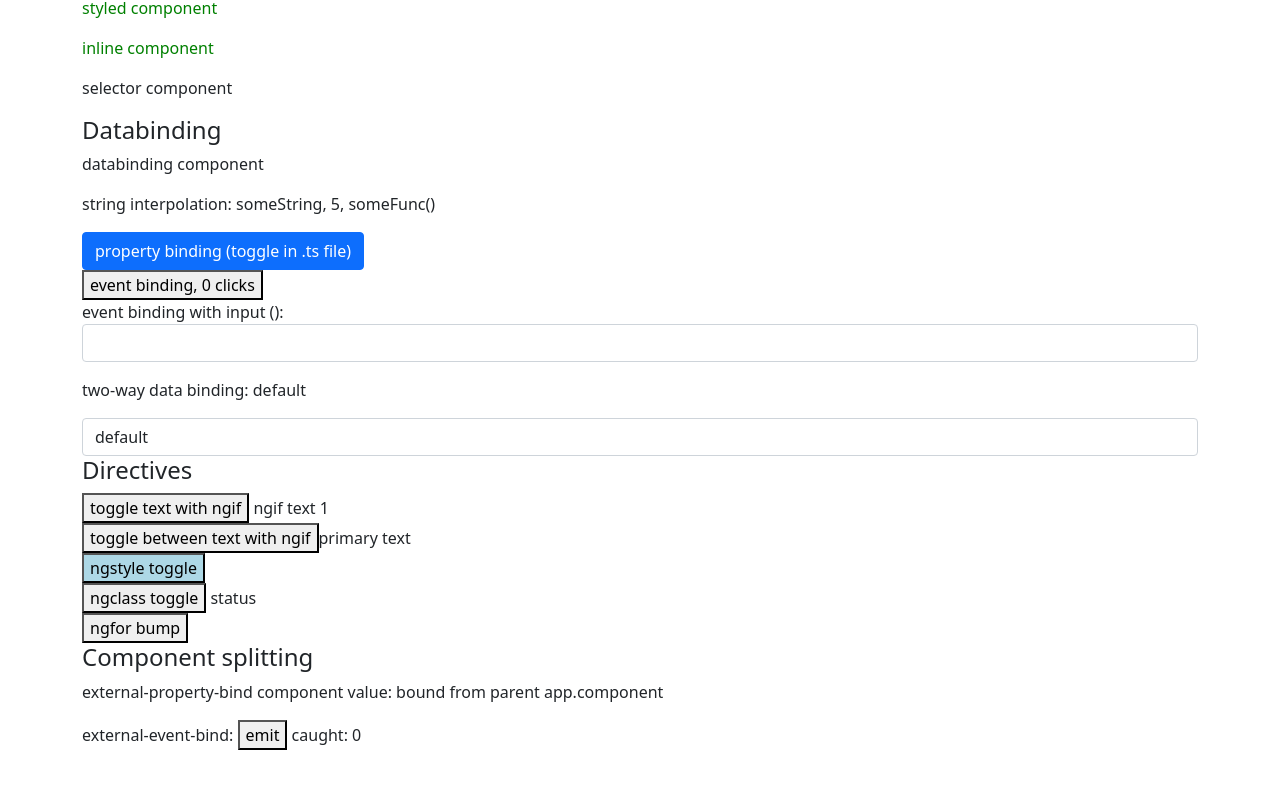
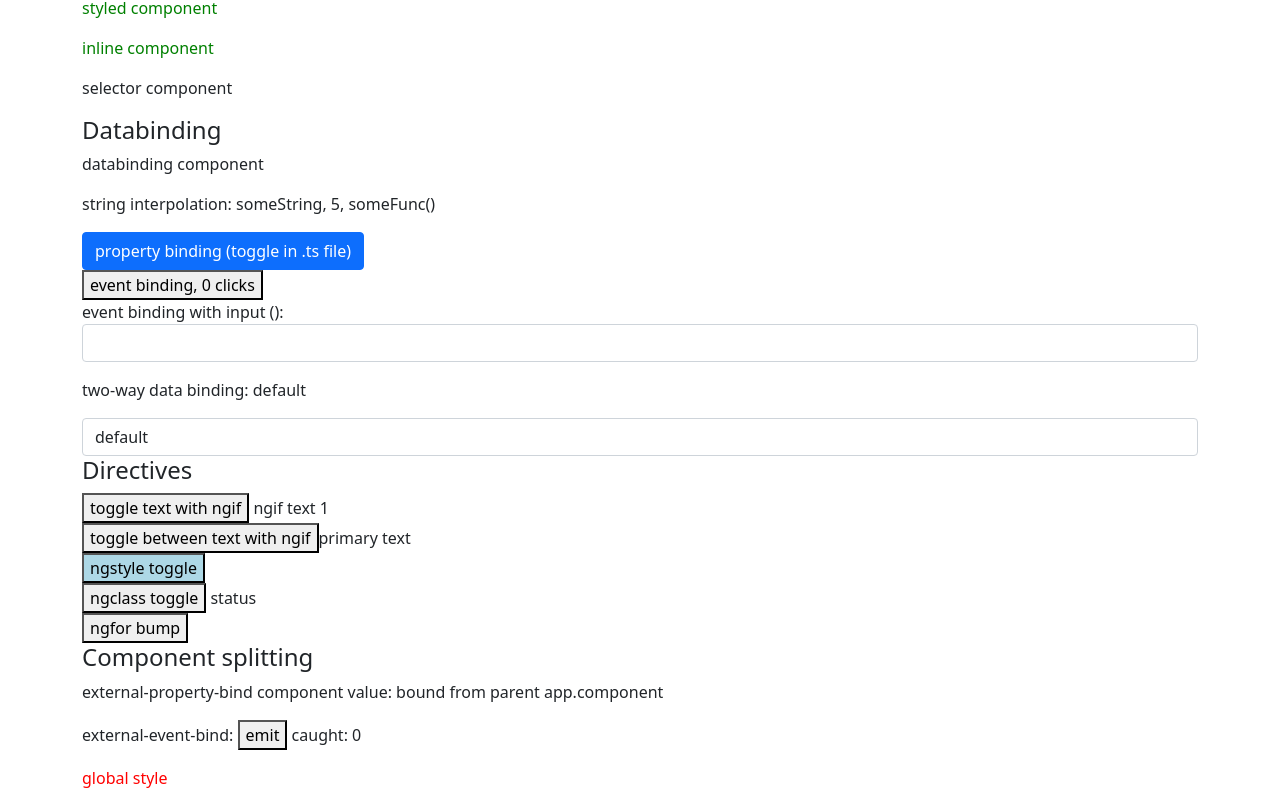
Before and after one commit to RadicalGarlic/angular, an Angular app: page / in a window 1280 px wide. Shown: the part 271-1077 px from the top of the page. Before the commit the page ends 1037 px from the top, so only its background shows below. Built offline with nearby package versions, Linux system fonts and the light colour scheme.

Commit message:
Added style override

```diff
--- a/src/app/app.component.html
+++ b/src/app/app.component.html
@@ -22,6 +22,8 @@
       <app-external-property-bind [value]="'bound from parent app.component'"></app-external-property-bind>
       <app-external-event-bind (internalEvent)="externalEventHandler($event)"></app-external-event-bind>
       <span> caught: {{ externalEventBindResult }}</span>
+      <app-global-style><!-- Need this to bring in global style CSS --></app-global-style>
+      <p class="global-style">global style</p>
     </div>
   </div>
 </div>
--- a/src/app/app.module.ts
+++ b/src/app/app.module.ts
@@ -23,6 +23,7 @@ import { NgclassComponent } from './ngclass/ngclass.component';
 import { NgforComponent } from './ngfor/ngfor.component';
 import { ExternalPropertyBindComponent } from 'src/app/external-property-bind/external-property-bind.component';
 import { ExternalEventBindComponent } from './external-event-bind/external-event-bind.component';
+import { GlobalStyleComponent } from './global-style/global-style.component';
 
 @NgModule({
   declarations: [
@@ -44,7 +45,8 @@ import { ExternalEventBindComponent } from './external-event-bind/external-event
     NgclassComponent,
     NgforComponent,
     ExternalPropertyBindComponent,
-    ExternalEventBindComponent
+    ExternalEventBindComponent,
+    GlobalStyleComponent
   ],
   imports: [
     BrowserModule,
--- a/src/app/external-event-bind/external-event-bind.component.ts
+++ b/src/app/external-event-bind/external-event-bind.component.ts
@@ -7,6 +7,7 @@ import { Component, OnInit, Output, EventEmitter } from '@angular/core';
 })
 export class ExternalEventBindComponent implements OnInit {
   // @Output() also can take in a string for an alias to bind to instead.
+  // Can only talk to parent<->child (NOT siblings or anything else).
   @Output() internalEvent = new EventEmitter<{value: string}>();
 
   numClicks = 0;
--- /dev/null
+++ b/src/app/global-style/global-style.component.css
@@ -0,0 +1,3 @@
+.global-style {
+    color: red
+}
--- /dev/null
+++ b/src/app/global-style/global-style.component.ts
@@ -0,0 +1,16 @@
+import { Component, OnInit, ViewEncapsulation } from '@angular/core';
+
+@Component({
+  selector: 'app-global-style',
+  templateUrl: './global-style.component.html',
+  styleUrls: ['./global-style.component.css'],
+
+  // Options are Emulated (default), None, and Native (shadow DOM)
+  encapsulation: ViewEncapsulation.None
+})
+export class GlobalStyleComponent implements OnInit {
+  constructor() { }
+
+  ngOnInit(): void {
+  }
+}
```
Also changed, not shown: src/app/global-style/global-style.component.html (added), 2 other files (tests, documents, lock files or other folders).
